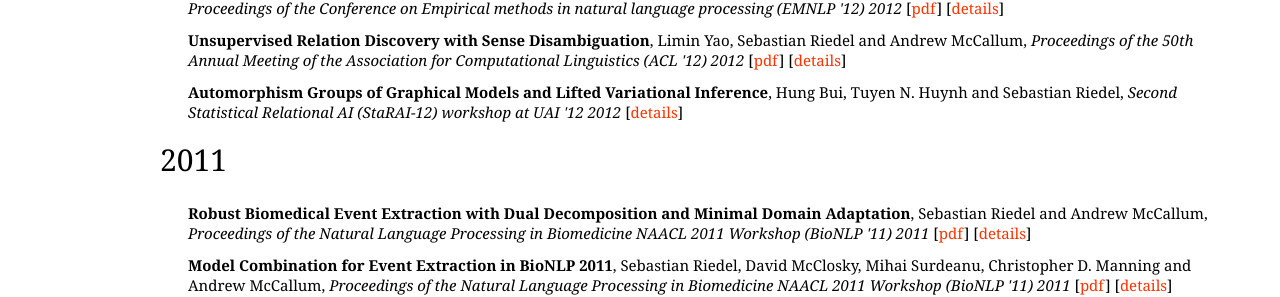
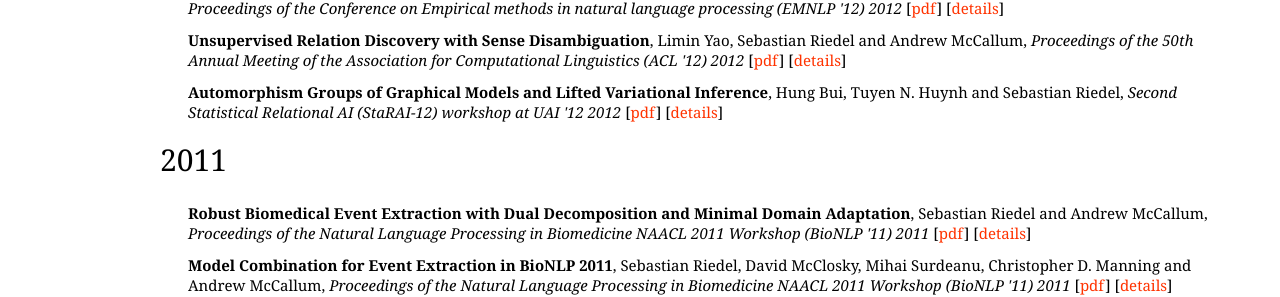
Before and after one commit to riedelcastro/riedelcastro.github.com, a Jekyll site: the page built from publications/all.html, in a window 1280 px wide and 900 px high, scrolled down 397 px. Shown: the part 158-455 px from the top of the window. Built offline with Jekyll 4.4.1, drawn with Linux system fonts in a browser that asks for light colours; Markdown is read by kramdown in place of the engine named in the settings.

Commit message:
pdf link for StarAI

```diff
--- a/publications/all.html
+++ b/publications/all.html
@@ -85,6 +85,7 @@ title: Publications
 <span class="author">Hung Bui, Tuyen N. Huynh and Sebastian Riedel</span>,
 <span class="booktitle">Second Statistical Relational AI (StaRAI-12) workshop at UAI '12</span>
 <span class="year">2012</span>
+[<a href="http://tsi.wfubmc.edu/labs/strait/StaRAI/accepted/bui.pdf">pdf</a>]
 [<a href="details/bui12automorphism.html">details</a>]
 </li>
 </ul>
--- a/publications/details/bui12automorphism.html
+++ b/publications/details/bui12automorphism.html
@@ -7,6 +7,7 @@ title: Publications
 <span class="author">Hung Bui, Tuyen N. Huynh and Sebastian Riedel</span>,
 <span class="booktitle">Second Statistical Relational AI (StaRAI-12) workshop at UAI '12</span>
 <span class="year">2012</span>
+[<a href="http://tsi.wfubmc.edu/labs/strait/StaRAI/accepted/bui.pdf">pdf</a>]
 <blockquote><pre>
 @inproceedings{bui12automorphism,
     author={Hung Bui and Tuyen N. Huynh and Sebastian Riedel},
```
